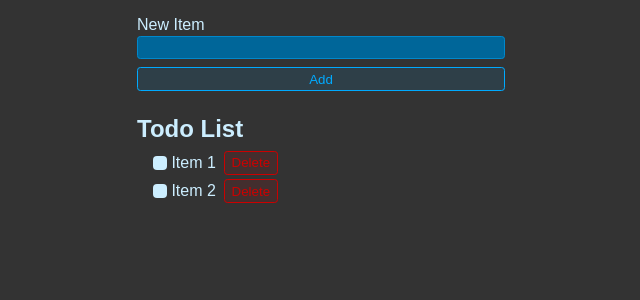
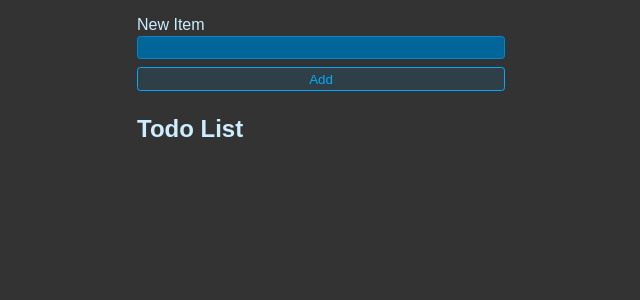
Before and after one commit to claudiahW/Todoreact, a React (Vite) app: page / in a window 1280 px wide. Shown: the top 300 px of the page, without its empty margins (319-959 px from the left). Built offline with nearby package versions, Linux system fonts and the light colour scheme.

Commit message:
add a functionality to input data dynamically

```diff
--- a/src/App.jsx
+++ b/src/App.jsx
@@ -3,14 +3,22 @@ import { useState } from "react";
 
 export default function App() {
   const [newItem, setNewItem] = useState("");
+  const [todos, setTodos] = useState([]);
 
-  function handleSubmit(e){
-    e.preventDefault()
+  function handleSubmit(e) {
+    e.preventDefault();
+
+    setTodos((currentTodos) => {
+      return [
+        ...currentTodos,
+        { id: crypto.randomUUID(), title: newItem, completed: false },
+      ];
+    });
   }
 
   return (
     <>
-      <form onSubmit={handleSubmit}  className="new-item-form">
+      <form onSubmit={handleSubmit} className="new-item-form">
         <div className="form-row">
           <label htmlFor="">New Item</label>
           <input
@@ -24,20 +32,17 @@ export default function App() {
       </form>
       <h1 className="header">Todo List</h1>
       <ul className="list">
-        <li>
-          <label>
-            <input type="checkbox" />
-            Item 1
-          </label>
-          <button className="btn btn-danger">Delete</button>
-        </li>
-        <li>
-          <label>
-            <input type="checkbox" />
-            Item 2
-          </label>
-          <button className="btn btn-danger">Delete</button>
-        </li>
+        {todos.map((todo) => {
+          return (
+            <li>
+              <label>
+                <input type="checkbox" checked={todo.completed} />
+               {todo.title}
+              </label>
+              <button className="btn btn-danger">Delete</button>
+            </li>
+          );
+        })}
       </ul>
     </>
   );
```
